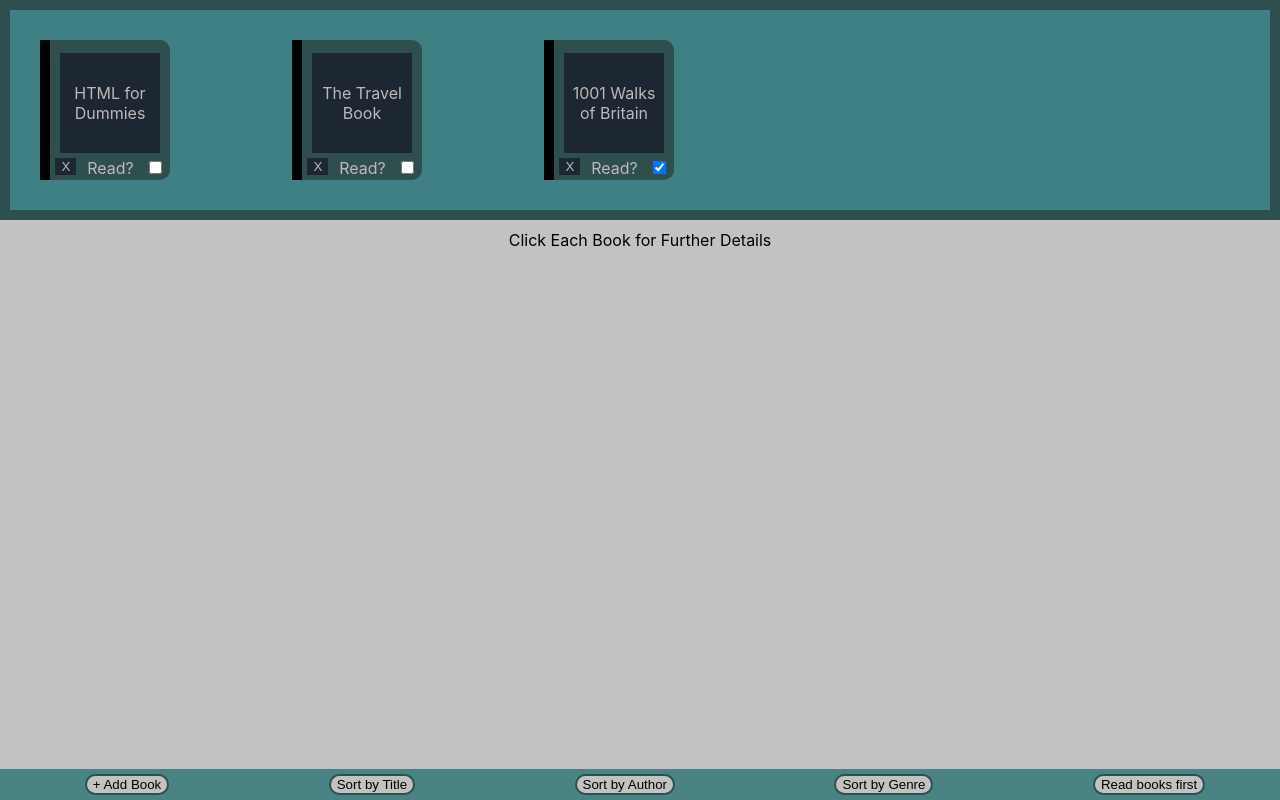
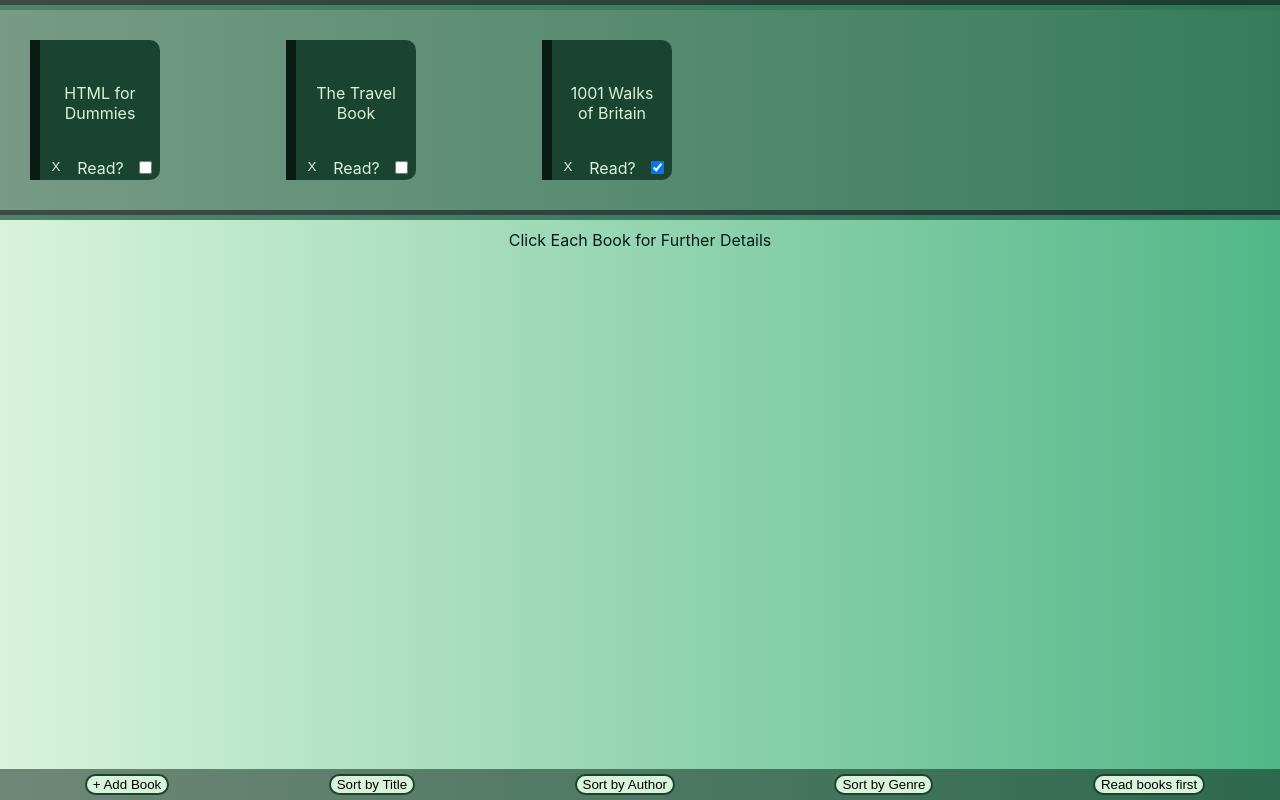
Before and after one commit to chezynick/library, a plain HTML site: page index.html in a window 1280 px wide. Drawn offline with Linux system fonts and the light colour scheme.

Commit message:
new color pallette

```diff
--- a/app.js
+++ b/app.js
@@ -42,7 +42,6 @@ function book (title, author, genre, haveread){
         box.appendChild(readButton);
         //attach box to shelf
         shelf.appendChild(box);
-
 
 };
 };
@@ -183,6 +182,7 @@ function isread(){
     let sortTitle = document.getElementById('title');
         sortTitle.addEventListener('click', sorty);
         function sorty(){
+
             myLibrary = myLibrary.sort((a,b) => a.title > b.title ? 1 : -1);
             addbook();
             details();
@@ -203,6 +203,7 @@ function isread(){
         let sortGenre = document.getElementById('genre');
         sortGenre.addEventListener('click', sortyGenre);
         function sortyGenre(){
+
             myLibrary = myLibrary.sort((a,b) => a.genre > b.genre ? 1 : -1);
             addbook();
             details();
--- a/style.css
+++ b/style.css
@@ -21,25 +21,28 @@ time, mark, audio, video {
 }
 /* style sheet begins here */
 body {margin:0; width:100%; height:100%; font-family:-apple-system, BlinkMacSystemFont, 'Segoe UI', Roboto, Oxygen, Ubuntu, Cantarell, 'Open Sans', 'Helvetica Neue', sans-serif;
-	background-color: rgb(196, 194, 193);}
-#shelf {width:98%%;  height:auto; display:grid; grid-template-columns: repeat(5, 1fr);
-     flex-wrap: wrap; justify-content: space-evenly; background-color:rgb(63, 128, 133); border: darkslategrey 10px solid;}
-.book {width:100px; height:100px; background-color: rgb(28, 39, 49); color:rgb(190, 185, 185); margin-top:10px;
+	background-color: lightblue;background-image: linear-gradient(90deg,rgb(216, 243, 220),rgb(149, 213, 178),rgb(82, 183, 136));}
+#shelf {width:100%;  height:auto; display:grid; grid-template-columns: repeat(5, 1fr);
+     flex-wrap: wrap; justify-content: space-evenly; background-color:rgb(27, 67, 50,0.5); border-top: rgb(8, 28, 21,0.5) 10px groove;border-bottom: rgb(8, 28, 21,0.5) 10px groove;}
+.book {width:100px; height:100px; background-color: rgb(27, 67, 50); color:rgb(216, 243, 220); margin-top:10px;
 	display:flex; align-items: center;justify-content: center;}
-.bookHolder {width:120px; height:140px; background-color: darkslategrey;margin: 30px; display:flex;
+.bookHolder {width:120px; height:140px; background-color: rgb(27, 67, 50);margin: 30px; display:flex;
 	 justify-content: space-around; align-items: center; text-align: center; flex-direction:row; flex-flow: wrap;
-	  color:rgb(190, 185, 185);border-left: 10px solid black; border-radius: 10px; border-bottom-left-radius: 0%;border-top-left-radius: 0%;}
-#details { width:300px; height:auto; padding:20px;background-color: rgb(148, 175, 174); display:flex; flex-direction: column;  text-align: center;
+	  color:rgb(216, 243, 220);border-left: 10px solid rgb(8, 28, 21); border-radius: 10px; border-bottom-left-radius: 0%;border-top-left-radius: 0%;}
+#details { width:300px; height:auto; padding:20px;background-color: rgb(27, 67, 50); display:flex; flex-direction: column;  text-align: center;
 	border: 3px black double; position: fixed ; margin-left: 35%; top:40px; display:none;z-index:1;}
-.delButton {background-color:rgb(28, 39, 49);border:none; color:rgb(190, 185, 185);margin-bottom:3px;}
-p {padding-top:10px;}
-#newForm {display:none; border:2px solid darkslategrey; border-radius:10px; background-color: wheat; flex-direction:column;
+.delButton {background-color:rgb(27, 67, 50);border:none; color:rgb(216, 243, 220);margin-bottom:3px;}
+p {padding-top:10px; }
+#newForm {display:none; border:2px solid rgb(27, 67, 50); border-radius:10px; background-color: rgb(216, 243, 220); flex-direction:column;
 	justify-content: space-around; align-items:center; width:280px; height:auto; position: fixed; margin-left: 35%; top:40px;
 	 z-index: 2; padding:10px;}
 #buttonBar {width:100%; height:auto; padding:5px; display:flex; justify-content: space-around;
-	background-color: rgb(73, 131, 131); position: fixed; bottom:0;}
-.sortButtons {border: 2px solid darkslategrey; border-radius: 20px; text-align: center; background-color: rgb(196, 194, 193)}
-#newBookButton {border: 2px solid darkslategrey; border-radius: 20px; text-align: center; background-color: rgb(196, 194, 193)}
-.textboxes {max-width: 200px; border: 2px solid darkslategrey; border-radius: 20px; text-align: center;}
-.formButton {max-width: 60px;border: 2px solid darkslategrey;border-radius: 10px;margin:10px;background-color: white}
-.instructions {text-align: center;}
+	background-color: rgb(8, 28, 21,0.5); position: fixed; bottom:0;}
+.sortButtons {border: 2px solid rgb(27, 67, 50); border-radius: 20px; text-align: center; background-color: rgb(216, 243, 220)}
+#newBookButton {border: 2px solid rgb(27, 67, 50); border-radius: 20px; text-align: center; background-color: rgb(216, 243, 220)}
+.textboxes {max-width: 200px; border: 2px solid rgb(27, 67, 50); border-radius: 20px; text-align: center;}
+.formButton {max-width: 60px;border: 2px solid rgb(27, 67, 50);border-radius: 10px;margin:10px;background-color: rgb(216, 243, 220)}
+.instructions {text-align: center;color:rgb(8, 28, 21)}
+.formButton:hover {background-color:rgb(8, 28, 21); color:rgb(216, 243, 220);transition-delay: 0.2s;}
+.sortButtons:hover {background-color:rgb(8, 28, 21); color:rgb(216, 243, 220);transition-delay: 0.2s;}
+#newBookButton:hover {background-color:rgb(8, 28, 21); color:rgb(216, 243, 220);transition-delay: 0.2s;}
```
